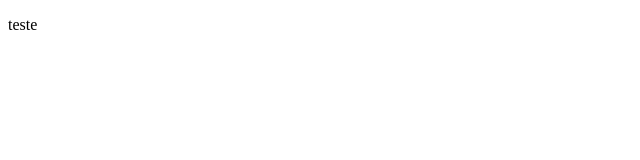
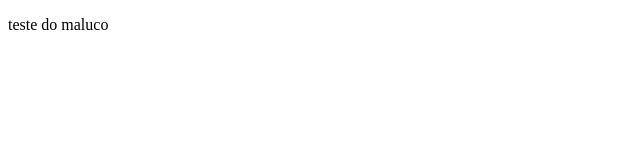
Before and after one commit to nexigon/pageweb, a plain HTML site: page index.html in a window 1280 px wide. Shown: the full height of the page, 0-640 px from the left. Drawn offline with Linux system fonts and the light colour scheme.

Commit message:
Update index.html

```diff
--- a/index.html
+++ b/index.html
@@ -6,6 +6,6 @@
     <title>web app</title>
 </head>
 <body>
-    <p>teste</p>
+    <p>teste do maluco</p>
 </body>
 </html>
```
